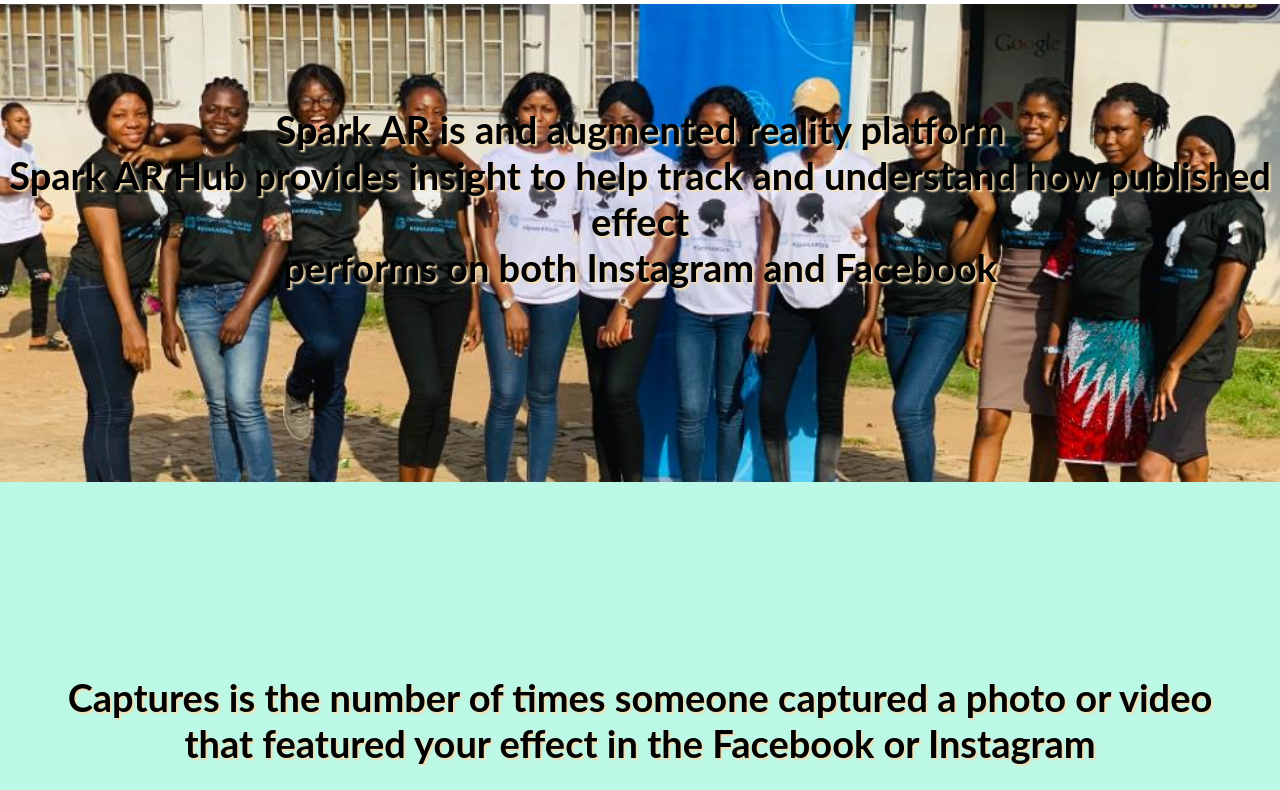
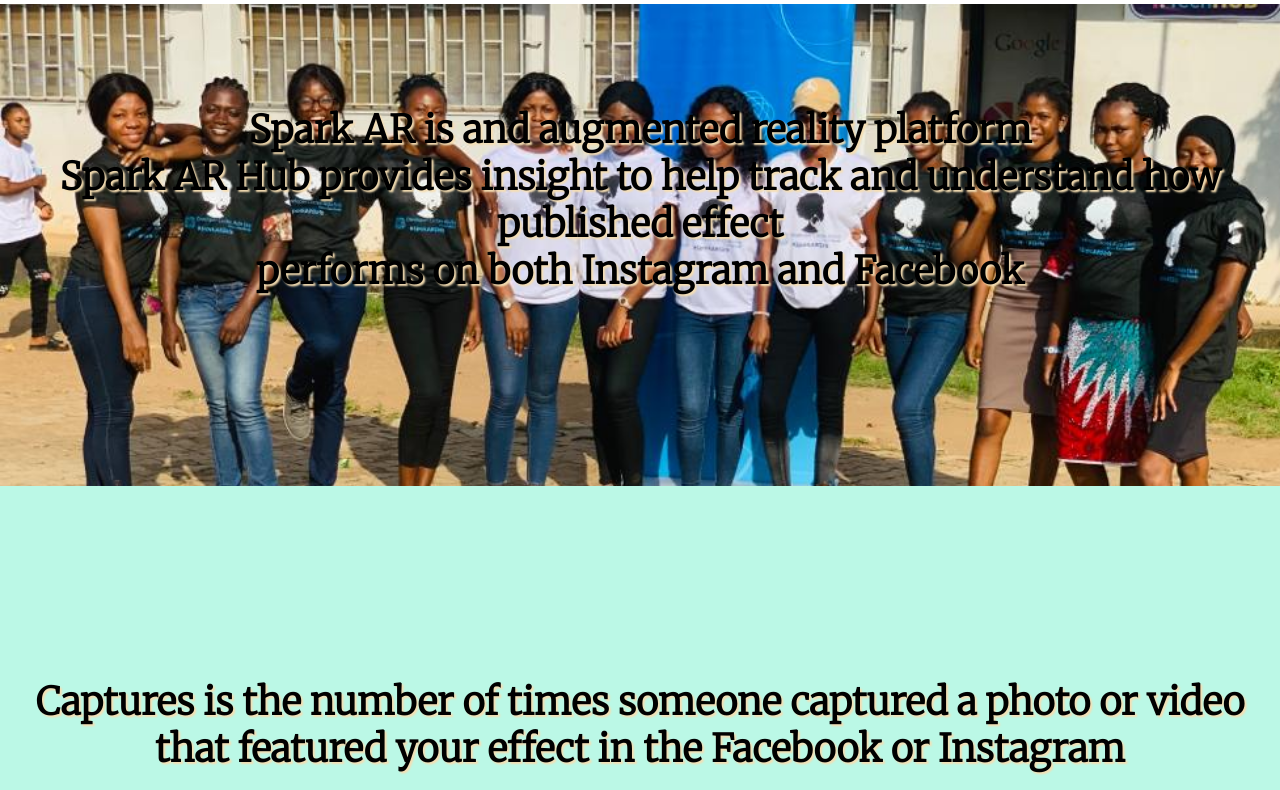
Before and after one commit to omololacrea8/parallax, a plain HTML site: page index.html in a window 1280 px wide. Shown: the part 86-876 px from the top of the page. Drawn offline with Linux system fonts and the light colour scheme.

Commit message:
Update style.css

```diff
--- a/style.css
+++ b/style.css
@@ -2,7 +2,7 @@
     margin: 0;
     padding: 0;
     box-sizing: border-box;
-    font-family: 'Lato', sans-serif;
+    font-family: 'Merriweather', serif;
     text-decoration: none;
 }
 
```
